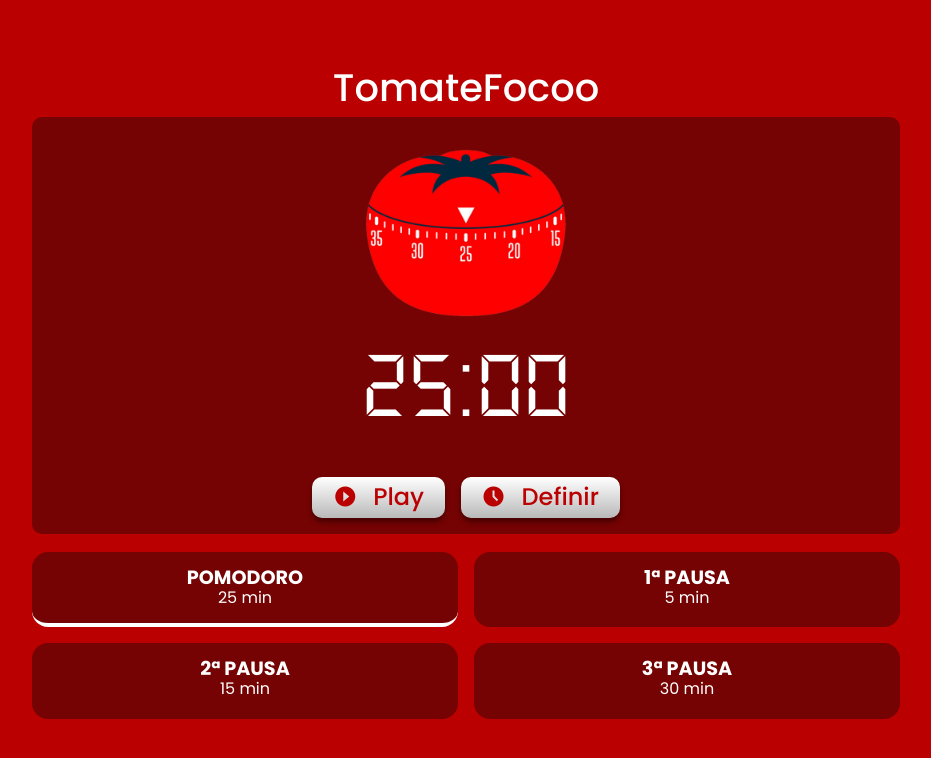
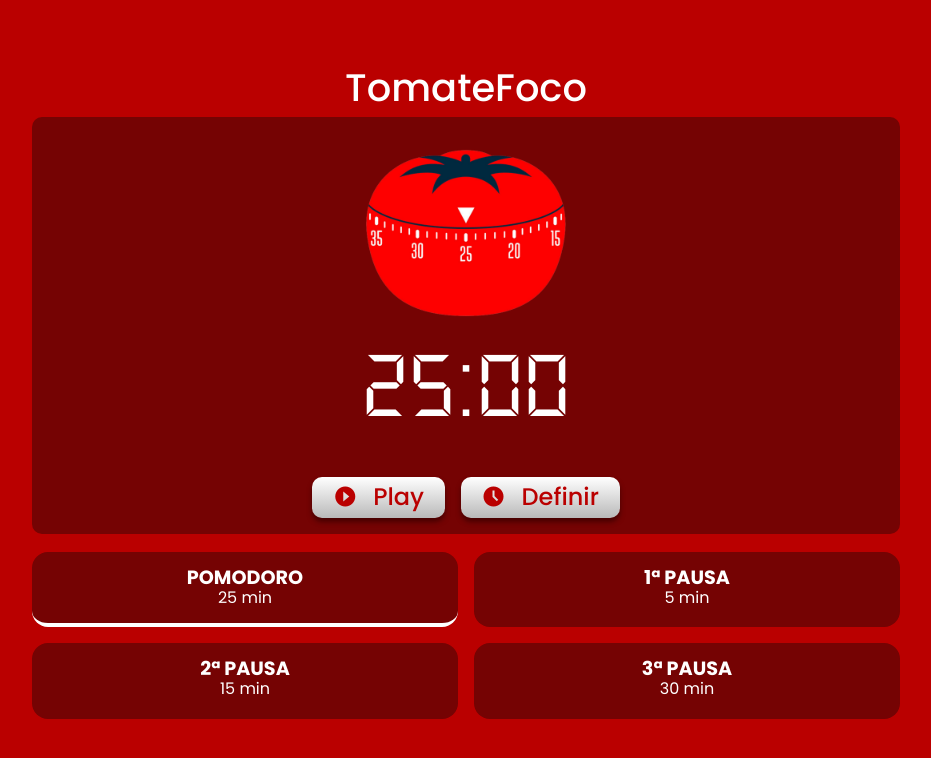
Before and after one commit to Borsatole/PomodoroTomateFoco, a plain HTML site: page index.html in a window 1280 px wide. Shown: the whole page, without its empty margins (174-1105 px from the left). Drawn offline with nearby package versions, Linux system fonts and the light colour scheme.

Commit message:
Update index.html

```diff
--- a/index.html
+++ b/index.html
@@ -34,7 +34,7 @@
   </div>
 
     <section id="interface_app">
-        <h1>TomateFocoo</h1>
+        <h1>TomateFoco</h1>
 
         <div class="display">
             <div class="background">
```
